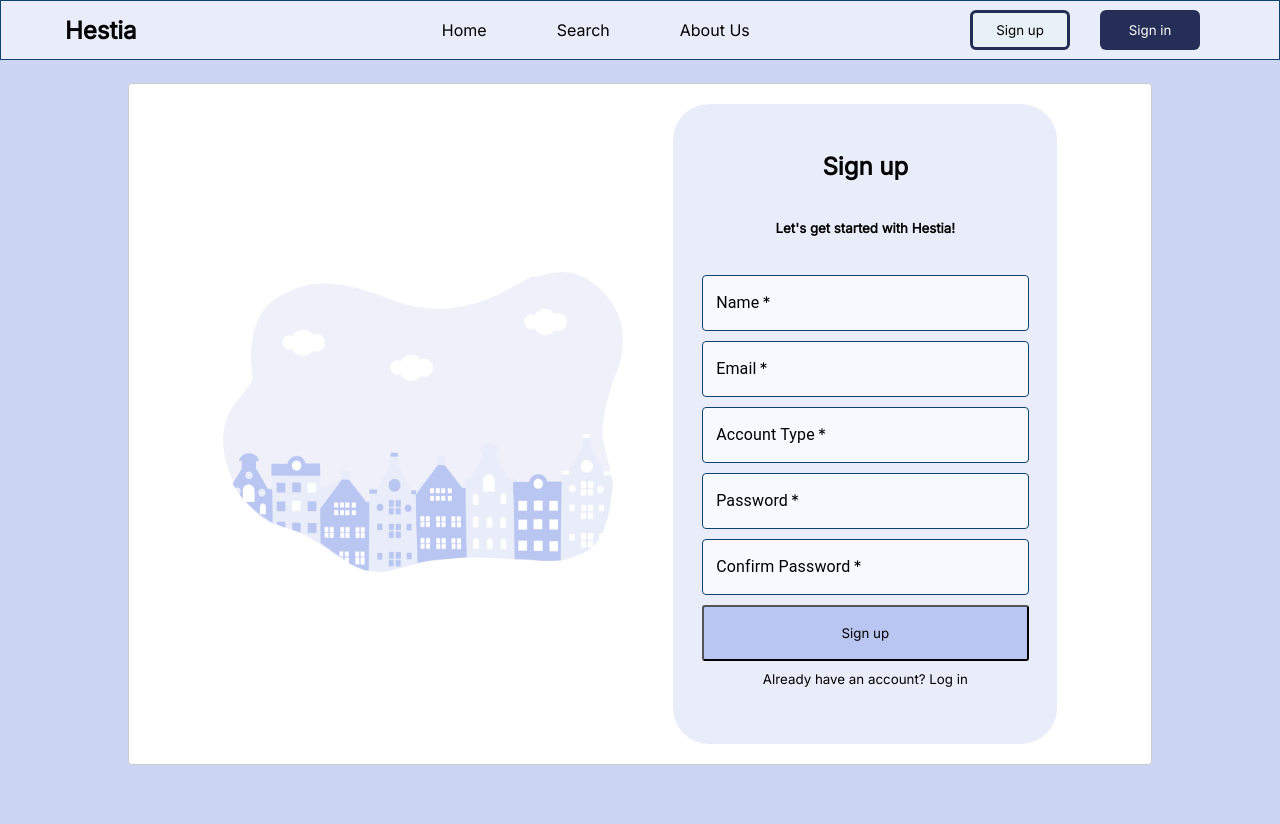
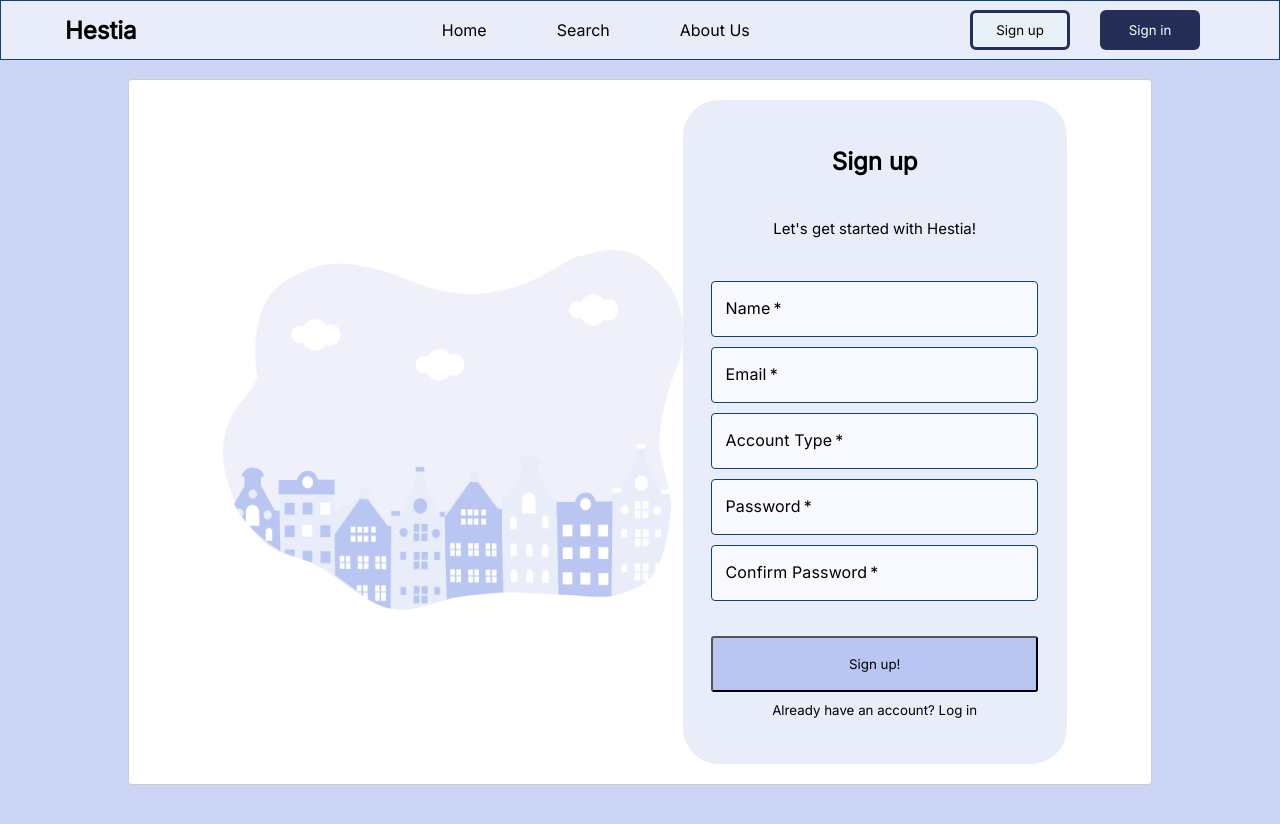
Before and after one commit to subru-37/Ergotech-Hestia, a React (Create React App) app: page / in a window 1280 px wide. Both pictures are taken after a click on the button "Sign up". Shown: the top 824 px of the page. Built offline with nearby package versions, Linux system fonts and the light colour scheme.

Commit message:
updates packages and slight changes in sign in modal

```diff
--- a/package.json
+++ b/package.json
@@ -14,6 +14,7 @@
     "react-dom": "^18.2.0",
     "react-modal": "^3.16.1",
     "react-scripts": "^2.1.3",
+    "react-slideshow-image": "^4.2.1",
     "web-vitals": "^2.1.4"
   },
   "scripts": {
--- a/src/App.js
+++ b/src/App.js
@@ -1,4 +1,4 @@
-import React,{useState,createContext,useEffect} from 'react';
+import React,{useState,createContext} from 'react';
 import './App.css';
 import Landing from './Pages/Landing/Landing';
 import SignupModal from './Components/Signupmodal/SignupModal';
@@ -13,9 +13,9 @@ function App() {
     confirmpass:'',
     signedin: false
   });
-  useEffect(()=>{
-    console.log(auth)
-  },[auth])
+  // useEffect(()=>{
+  //   console.log(auth)
+  // },[auth])
   return (
     <div className="App">
       <ThemeContext.Provider value={{value,setValue,auth,setAuth}}>
--- a/src/Components/Signupmodal/SignupModal.css
+++ b/src/Components/Signupmodal/SignupModal.css
@@ -18,12 +18,12 @@
     align-items: center;
     justify-content: space-around;
     flex-direction: column;
-    min-height: 73vh;
+    min-height: 78vh;
     min-width: 100%;
 }
 .signupform{
     background: #E9EDFA;
-    min-height: 80vh;
+    min-height: 83vh;
     min-width: 30vw;
     border-radius: 36px;
     display: flex;
@@ -51,4 +51,5 @@
     min-width: 85%;
     min-height: 56px;
     cursor: pointer;
+    margin-top: 25px;
 }
--- a/src/Components/Signupmodal/SignupModal.jsx
+++ b/src/Components/Signupmodal/SignupModal.jsx
@@ -6,7 +6,7 @@ import City from '../../Assets/City.png';
 import TextField from '@mui/material/TextField';
 const customStyles = {
     content: {
-      top: '53%',
+      top: '54%',
       left: '50%',
       right: 'auto',
       bottom: 'auto',
@@ -68,12 +68,12 @@ export default function SignupModal() {
         {/* <button onClick={()=>(setValue(false))}>close</button> */}
         <div className='modal'>
             <div className='image'>
-                <img src={City} alt='' style={{width: '400px',height: '300px'}}></img>
+                <img src={City} alt='' style={{width: '460px',height: '360px'}}></img>
             </div>
             <div className='signupform'>
                 <div className='tempdiv'>
-                  <h2>Sign up</h2>
-                <h5>Let's get started with Hestia!</h5>
+                  <h2 style={{margin:'10px 0'}}>Sign up</h2>
+                <p style={{marginBottom:'10px',fontSize:'15px'}}>Let's get started with Hestia!</p>
                 <form className='formbox' onSubmit={handleSubmit} method='post'>
                 <TextField
                 name='name'
@@ -103,13 +103,12 @@ export default function SignupModal() {
                       }
                     }
                     }}
-                InputProps={{style: {color:'black'}}}
+                InputProps={{style: {color:'black',fontFamily:"Inter"}}}
                 InputLabelProps={{
-                  style: { color:'black'},
+                  style: { color:'black',fontFamily:"Inter"},
                 }}
                 variant='outlined'
-                label="Name"
-                id="outlined-basic"/>
+                label="Name" />
                 <TextField
                 name='email'
                 required
@@ -139,13 +138,12 @@ export default function SignupModal() {
                       }
                     }
                     }}
-                InputProps={{style: {color:'black'}}}
+                InputProps={{style: {color:'black',fontFamily:"Inter"}}}
                 InputLabelProps={{
-                  style: { color:'black'},
+                  style: { color:'black',fontFamily:"Inter"},
                 }}
                 variant='outlined'
-                label="Email"
-                id="outlined-basic"/>
+                label="Email" />
                 <TextField
                 name='acctype'
                 required
@@ -174,13 +172,12 @@ export default function SignupModal() {
                       }
                     }
                     }}
-                InputProps={{style: {color:'black'}}}
+                InputProps={{style: {color:'black',fontFamily:"Inter"}}}
                 InputLabelProps={{
-                  style: { color:'black'},
+                  style: { color:'black',fontFamily:"Inter"},
                 }}
                 variant='outlined'
-                label="Account Type"
-                id="outlined-basic"/>
+                label="Account Type" />
                 <TextField
                 name='pass'
                 required
@@ -210,13 +207,12 @@ export default function SignupModal() {
                       }
                     }
                     }}
-                InputProps={{style: {color:'black'}}}
+                InputProps={{style: {color:'black',fontFamily:"Inter"}}}
                 InputLabelProps={{
-                  style: { color:'black'},
+                  style: { color:'black',fontFamily:"Inter"},
                 }}
                 variant='outlined'
-                label="Password"
-                id="outlined-basic"/>
+                label="Password" />
                 <TextField
                 name='confirmpass'
                 required
@@ -246,15 +242,14 @@ export default function SignupModal() {
                       }
                     }
                     }}
-                InputProps={{style: {color:'black'}}}
+                InputProps={{style: {color:'black',fontFamily:"Inter"}}}
                 InputLabelProps={{
-                  style: { color:'black'},
+                  style: { color:'black',fontFamily:"Inter"},
                 }}
                 variant='outlined'
-                label="Confirm Password"
-                id="outlined-basic"/>
-                <button name='signedin' className='Button'>Sign up</button>
-                <button style={{border:'none',background:'transparent',cursor:'pointer',margin:'10px 0'}}>Already have an account? Log in</button>
+                label="Confirm Password" />
+                <button name='signedin' className='Button'><p style={{fontFamily:'Inter',}}>Sign up!</p></button>
+                <button style={{border:'none',background:'transparent',cursor:'pointer',margin:'10px 0'}}><p style={{fontFamily:'Inter'}}>Already have an account? Log in</p></button>
                 </form>
                 </div>
             </div>
```
Also changed, not shown: 1 other file (tests, documents, lock files or other folders).
